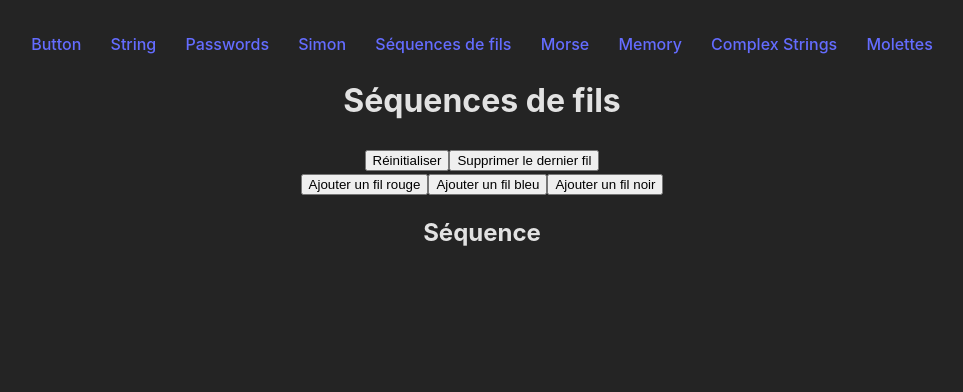
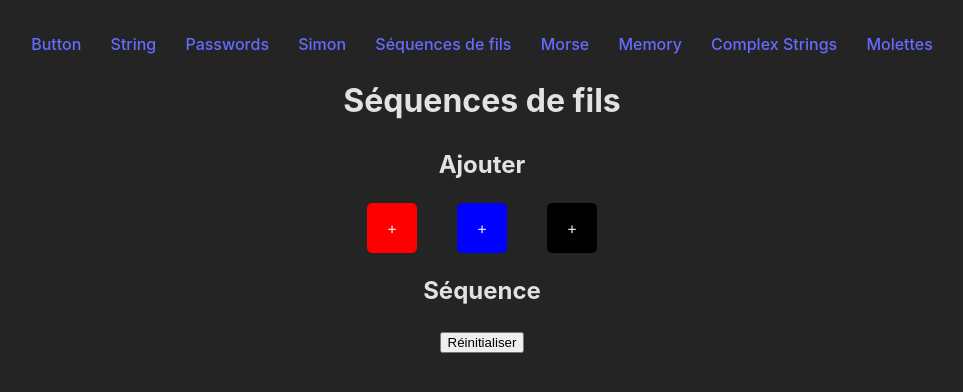
Before and after one commit to ThomasLaforge/ktane-pwa, a React (Vite) app: page /sequence-fils-game in a window 1280 px wide. Shown: the top 392 px of the page, without its empty margins (158-1121 px from the left). Built offline with nearby package versions, Linux system fonts and the light colour scheme.

Commit message:
sequence style

```diff
--- a/src/routes/SequenceFilsGame.tsx
+++ b/src/routes/SequenceFilsGame.tsx
@@ -1,18 +1,53 @@
 import { useState } from "react";
+import "../styles/_sequence.scss";
 
 enum Color {
   Red = "red",
   Blue = "blue",
-  Black = "black",
+  Black = "black"
 }
 
 const filsToCut: { [key in Color]: string[][] } = {
-  red: [["C"], ["B"], ["A"], ["A", "C"], ["B"], ["A", "C"], ["A", "B", "C"], ["A", "B"], ["B"]],
-  blue: [["B"], ["A", "C"], ["B"], ["A"], ["B"], ["B", "C"], ["C"], ["A", "C"], ["A"]],
-  black: [["A", "B", "C"], ["A", "C"], ["B"], ["A", "C"], ["B"], ["B", "C"], ["A", "B"], ["C"], ["C"]],
+  red: [
+    ["C"],
+    ["B"],
+    ["A"],
+    ["A", "C"],
+    ["B"],
+    ["A", "C"],
+    ["A", "B", "C"],
+    ["A", "B"],
+    ["B"]
+  ],
+  blue: [
+    ["B"],
+    ["A", "C"],
+    ["B"],
+    ["A"],
+    ["B"],
+    ["B", "C"],
+    ["C"],
+    ["A", "C"],
+    ["A"]
+  ],
+  black: [
+    ["A", "B", "C"],
+    ["A", "C"],
+    ["B"],
+    ["A", "C"],
+    ["B"],
+    ["B", "C"],
+    ["A", "B"],
+    ["C"],
+    ["C"]
+  ]
 };
 
-function getFilsToCut(sequence: string[], index: number, color: Color): string[] {
+function getFilsToCut(
+  sequence: string[],
+  index: number,
+  color: Color
+): string[] {
   const subSequence = sequence.slice(0, index + 1).filter((e) => e === color);
   return filsToCut[color][subSequence.length - 1];
 }
@@ -21,35 +56,55 @@ export default function SequenceFilsGame() {
   const [sequence, setSequence] = useState<Color[]>([]);
 
   return (
-    <div>
+    <div className="string-sequence-game">
       <h1>Séquences de fils</h1>
-      <div className="actions">
-        <button onClick={() => setSequence([])}>Réinitialiser</button>
-        <button onClick={() => setSequence(sequence.slice(0, -1))}>Supprimer le dernier fil</button>
-      </div>
+      <h2 className="sequence-add-colors-title">Ajouter</h2>
       <div className="sequence-add-colors">
-        <button onClick={() => setSequence([...sequence, Color.Red])}>Ajouter un fil rouge</button>
-        <button onClick={() => setSequence([...sequence, Color.Blue])}>Ajouter un fil bleu</button>
-        <button onClick={() => setSequence([...sequence, Color.Black])}>Ajouter un fil noir</button>
+        <div
+          className="sequence-add-color-btn"
+          style={{ backgroundColor: Color.Red }}
+          onClick={() => setSequence([...sequence, Color.Red])}
+        >
+          +
+        </div>
+        <div
+          className="sequence-add-color-btn"
+          style={{ backgroundColor: Color.Blue }}
+          onClick={() => setSequence([...sequence, Color.Blue])}
+        >
+          +
+        </div>
+        <div
+          className="sequence-add-color-btn"
+          style={{ backgroundColor: Color.Black }}
+          onClick={() => setSequence([...sequence, Color.Black])}
+        >
+          +
+        </div>
       </div>
       <h2>Séquence</h2>
       <div>
         {sequence
           .map((color, index) => (
             <div className="sequence-line">
+              <div className="sequence-number">{index + 1}</div>
               <div
                 key={index}
-                style={{
-                  width: 50,
-                  height: 50,
-                  backgroundColor: color,
-                  border: "1px solid black",
-                }}
+                className="sequence-color"
+                style={{ backgroundColor: color }}
               />
-              <div className="to-do">Couper {getFilsToCut(sequence, index, color).join(" ou ")}</div>
+              <div className="to-do">
+                Couper {getFilsToCut(sequence, index, color).join(" ou ")}
+              </div>
+              {index === sequence.length - 1 && (
+                <button onClick={() => setSequence(sequence.slice(0, -1))}>
+                  X
+                </button>
+              )}
             </div>
           ))
           .reverse()}
+        <button onClick={() => setSequence([])}>Réinitialiser</button>
       </div>
     </div>
   );
--- /dev/null
+++ b/src/styles/_sequence.scss
@@ -0,0 +1,40 @@
+.string-sequence-game {
+  flex: 1;
+
+  .sequence-add-colors {
+    display: flex;
+    flex-direction: row;
+    justify-content: center;
+
+    .sequence-add-color-btn {
+      display: flex;
+      justify-content: center;
+      align-items: center;
+      margin-inline: 20px;
+      border-radius: 10%;
+      height: 50px;
+      width: 50px;
+    }
+  }
+  .sequence-line {
+    display: flex;
+    flex-direction: row;
+    justify-content: space-evenly;
+    align-items: center;
+    margin-block: 20px;
+
+    .sequence-number {
+      width: 20%;
+    }
+
+    .sequence-color {
+      width: 50px;
+      height: 50px;
+      border-radius: 10%;
+    }
+
+    .to-do {
+      flex: 1;
+    }
+  }
+}
```
